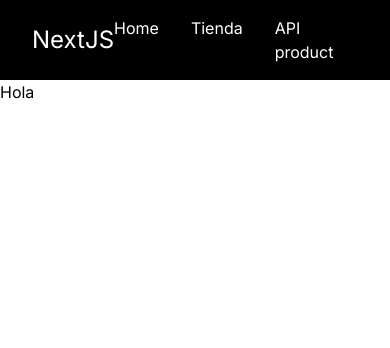
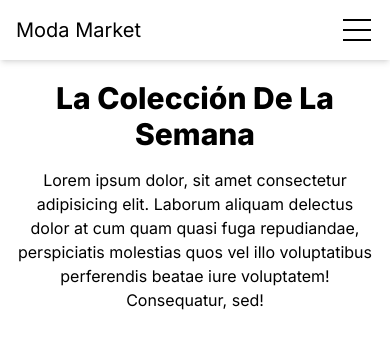
Before and after one commit to YeisonMC/prueba-moda-market, a Next.js app: page / in a window 390 px wide. Shown: the top 348 px of the page. Built offline with nearby package versions, Linux system fonts and the light colour scheme; no server answers.

Commit message:
Se implemento el navabar pero aun falta ligeros cambios y un mejor diseño, se creo una estrura de carpetas y falta el uso de hooks

```diff
--- a/src/app/page.jsx
+++ b/src/app/page.jsx
@@ -1,3 +1,70 @@
+"use client";
+import React, { useEffect, useState } from "react";
+import "@/assets/styles/home.css";
+
 export default function App() {
-  return <h1> Hola</h1>;
+  const [products, setProducts] = useState([]);
+
+  async function fetchProducts() {
+    try {
+      // const response = await fetch("/api/product");
+      const response = await fetch(
+        "https://prueba-moda-market-production.up.railway.app/api/product"
+      );
+      const data = await response.json();
+      setProducts(data.Product);
+    } catch (error) {
+      console.error("Error fetching products:", error);
+    }
+  }
+
+  useEffect(() => {
+    fetchProducts();
+  }, []);
+
+  return (
+    <>
+      <div className="mt-20 w-11/12 max-w-screen-2xl mx-auto">
+        <div className="text-center">
+          <h1 className="font-extrabold text-3xl">La Colección De La Semana</h1>
+          <p className="mt-4 md:w-7/12 mx-auto">
+            Lorem ipsum dolor, sit amet consectetur adipisicing elit. Laborum
+            aliquam delectus dolor at cum quam quasi fuga repudiandae,
+            perspiciatis molestias quos vel illo voluptatibus perferendis beatae
+            iure voluptatem! Consequatur, sed!
+          </p>
+        </div>
+        <div className="mt-20 grid grid-cols-2 gap-4 sm:grid-cols-2 md:grid-cols-6">
+          {products.map((product) => (
+            <div className="max-w-64 max-md:max-w-56" key={product.id}>
+              <div className="rounded shadow-lg">
+                <div className="w-full h-72 max-md:h-56">
+                  <img
+                    className="w-full h-full"
+                    src={product.imagen}
+                    alt="Sunset in the mountains"
+                  />
+                </div>
+                <div className="px-6 py-4">
+                  <div className="font-bold text-xl mb-2">{product.nombre}</div>
+                  <p className="text-gray-700 text-dispers">
+                    {/* <p class="text-gray-700 text-base whitespace-nowrap overflow-hidden text-ellipsis"> */}
+                    {product.descripcion}
+                  </p>
+                </div>
+                <div className="px-6 pt-2 pb-4 flex ">
+                  <a
+                    href="#"
+                    className="bg-black text-white rounded-lg py-2 text-center w-full"
+                  >
+                    Comprar
+                  </a>
+                </div>
+              </div>
+            </div>
+          ))}
+        </div>
+      </div>
+    </>
+  );
 }
--- a/src/app/pages/home/page.jsx
+++ b/src/app/pages/home/page.jsx
@@ -23,7 +23,7 @@ function Home() {
 
   return (
     <>
-      <div className="max-w-7xl bg-violet-300 mx-auto">
+      <div className="mt-20 max-w-7xl bg-violet-300 mx-auto">
         <h1>Productos</h1>
         <div className="">
           {products.map((product) => (
--- /dev/null
+++ b/src/assets/styles/home.css
@@ -0,0 +1,6 @@
+.text-dispers {
+  display: -webkit-box;
+  -webkit-box-orient: vertical;
+  overflow: hidden;
+  -webkit-line-clamp: 2;
+}
--- /dev/null
+++ b/src/assets/styles/navbar.css
@@ -0,0 +1,83 @@
+/* .menu_btn {
+  display: flex;
+  flex-direction: column;
+  gap: 8px;
+  cursor: pointer;
+  display: none;
+  position: absolute;
+    right: 0;
+    top: 0;
+} */
+
+.menu_btn .line {
+  width: 28px;
+  height: 2px;
+  /* background-color: white; */
+  background-color: black;
+  transform-origin: left;
+  transition: transform 0.4s ease, opacity 0.2s ease;
+}
+
+.menu_btn.open .middle_line {
+  opacity: 0;
+}
+
+.menu_btn.open .top_line {
+  transform: rotate(45deg);
+}
+
+.menu_btn.open .bottom_line {
+  transform: rotate(-45deg);
+}
+
+.icons {
+  display: none;
+  position: absolute;
+  /* right: 5%; */
+  right: 5%;
+}
+
+/*
+  #check {
+    display: none;
+  } */
+
+header::before {
+  content: "";
+  position: absolute;
+  left: 0;
+  width: 100%;
+  height: 100%;
+  /* background: rgba(0, 0, 0, 0.1); */
+  /* backdrop-filter: blur(50px); */
+  z-index: -1;
+}
+
+@media (max-width: 768px) {
+  .icons {
+    display: inline-block;
+  }
+
+  ul {
+    height: 0;
+    overflow: hidden;
+    transition: 0.5s ease;
+  }
+
+  #check:checked ~ ul {
+    height: 12em;
+    /* height: 100vh; */
+  }
+
+  ul li {
+    transform: translateX(-50px);
+    transition: 0.5s ease;
+  }
+  #check:checked ~ ul li {
+    transform: translateX(0);
+  }
+
+  /* ul li a {
+        display: block;
+      } */
+}
--- a/src/components/Navbar.jsx
+++ b/src/components/Navbar.jsx
@@ -1,29 +1,53 @@
+"use client";
 import Link from "next/link";
+import "@/assets/styles/navbar.css";
+import { useState } from "react";
 
 export default function Navbar() {
+  const [menuOpen, setMenuOpen] = useState(false);
+
+  const toggleMenu = () => {
+    setMenuOpen(!menuOpen);
+  };
   return (
-    <nav className="bg-black flex justify-between items-center px-8 py-4">
+    <header className="absolute top-0 left-0 w-full z-10 bg-white shadow-md">
+      <div className="flex items-center justify-between mx-10 py-4 max-md:mx-4">
         <Link href="/">
-        <h1 className="text-white text-2xl">NextJS</h1>
+          <h1 className="text-black text-xl">Moda Market</h1>
         </Link>
 
-      <ul className="flex gap-8">
-        <li>
-          <Link href="/" className="text-white">
+        <input type="checkbox" id="check" className="hidden" />
+        <label htmlFor="check" className="icons">
+          <div
+            className={`menu_btn flex flex-col cursor-pointer gap-2 ${
+              menuOpen ? "open" : ""
+            }`}
+            onClick={toggleMenu}
+          >
+            <span className="line top_line"></span>
+            <span className="line middle_line"></span>
+            <span className="line bottom_line"></span>
+          </div>
+        </label>
+
+        <ul className="flex gap-10 max-md:absolute max-md:top-full max-md:left-0 max-md:w-full max-md:bg-white max-md:block">
+          <li className="max-md:mx-4 max-md:my-2">
+            <Link href="/" className="text-black">
               Home
             </Link>
           </li>
-        <li>
-          <Link href="/pages/home" className="text-white">
+          <li className="max-md:mx-4 max-md:my-2">
+            <Link href="/pages/home" className="text-black">
               Tienda
             </Link>
           </li>
-        <li>
-          <Link href="/api/product" className="text-white">
+          <li className="max-md:mx-4 max-md:my-2">
+            <Link href="/api/product" className="text-black">
               API product
             </Link>
           </li>
         </ul>
-    </nav>
+      </div>
+    </header>
   );
 }
```
Also changed, not shown: src/hooks/api/productApi.jsx (added, +7 -0 lines). Lines whose indentation alone changed are shown as unchanged.
